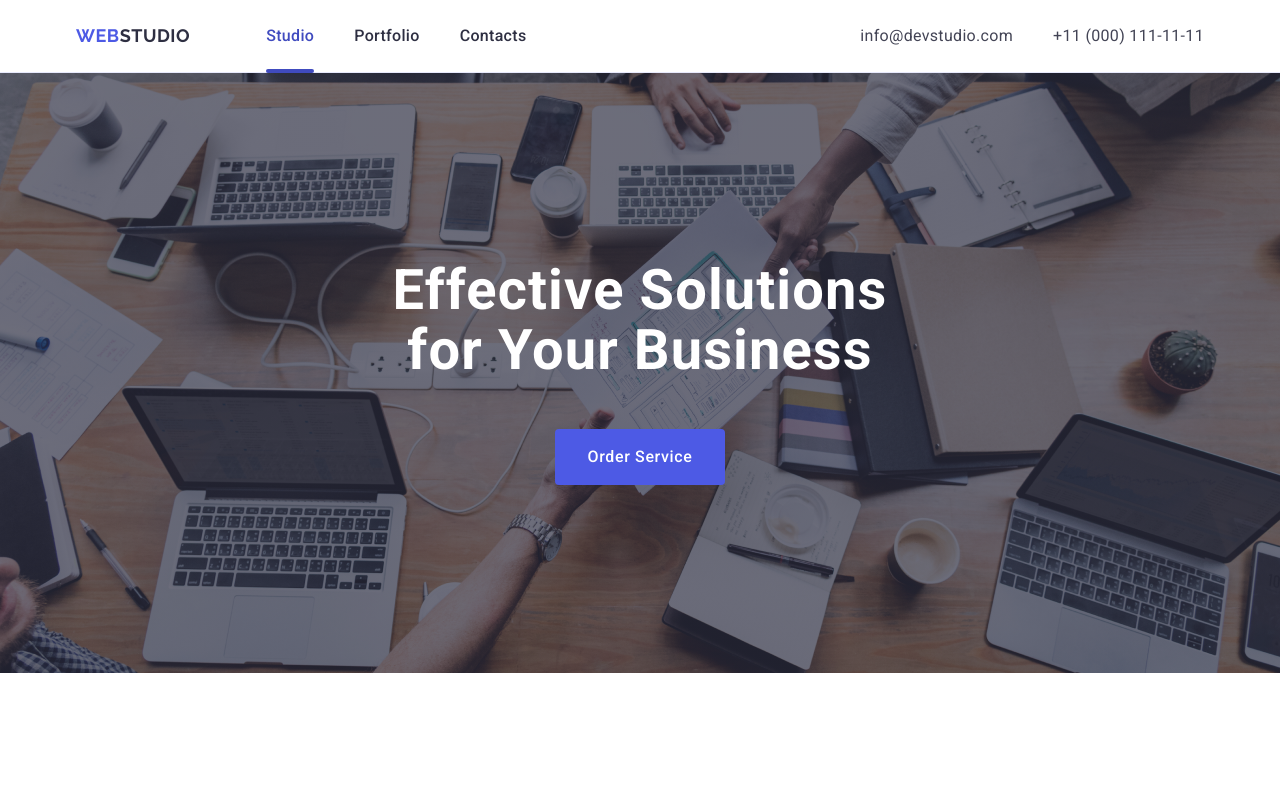
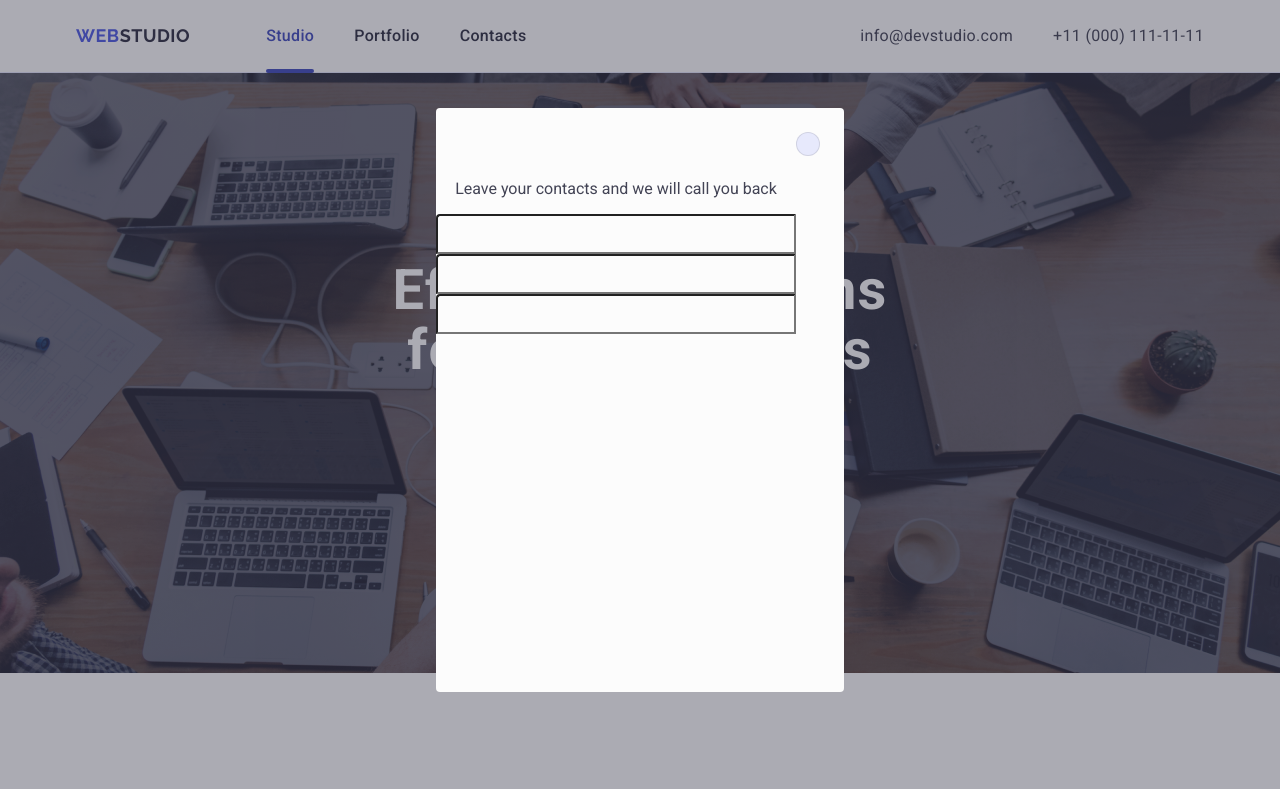
Before and after one commit to nadiia-sokol/goit-markup-hw-5, a plain HTML site: page index.html in a window 1280 px wide. Shown: the top 789 px of the page. Drawn offline with nearby package versions, Linux system fonts and the light colour scheme.

Commit message:
add input

```diff
--- a/css/styles.css
+++ b/css/styles.css
@@ -484,3 +484,49 @@ background-color:#31d0aa;
 .footer-wrap, .footer-social{
 display: inline-block;
 }
+.backdrop{
+width: 100%;
+height: 100%;
+background-color: #2E2F4266;
+position: fixed;
+top: 0;
+/*display: flex;
+justify-content: center;
+align-items: center;*/
+
+
+}
+.modal{
+width: 408px;
+min-height: 584px;
+background-color: #FCFCFC;
+top: 50%;
+left: 50%;
+border-radius: 4px;
+transform: translate(-50%, -50%);
+position: absolute;
+}
+.modal-btn{
+    position:absolute ;
+    top: 24px;
+    right: 24px;
+    width: 24px;
+    height: 24px;
+    border: 1px solid #0000001A;
+    border-radius: 50%;
+    background-color: #E7E9FC;
+}
+.modal-title{
+text-align: center;
+max-width: 360px;
+margin-top: 72px;
+margin-bottom: 16px;
+}
+.modal-input{
+width: 100%;
+max-width: 360px;
+height: 40px;
+background-color: #FCFCFC;
+border-radius: 4px 0px 0px 0px;
+border: 1px 0px 0px 0px;
+}
--- a/index.html
+++ b/index.html
@@ -476,6 +476,17 @@
 
 
       </footer>
+      <div class="backdrop">
+         <div class="modal">
+            <button class="modal-btn" type="button"></button>
+            <p class="modal-title">Leave your contacts and we will call you back </p>
+            <form class="modal-form">
+               <input type="text" class="modal-input">
+               <input type="text" class="modal-input">
+               <input type="text" class="modal-input">
+            </form>
+         </div>
+      </div>
    </body>
 
 </html>
```
